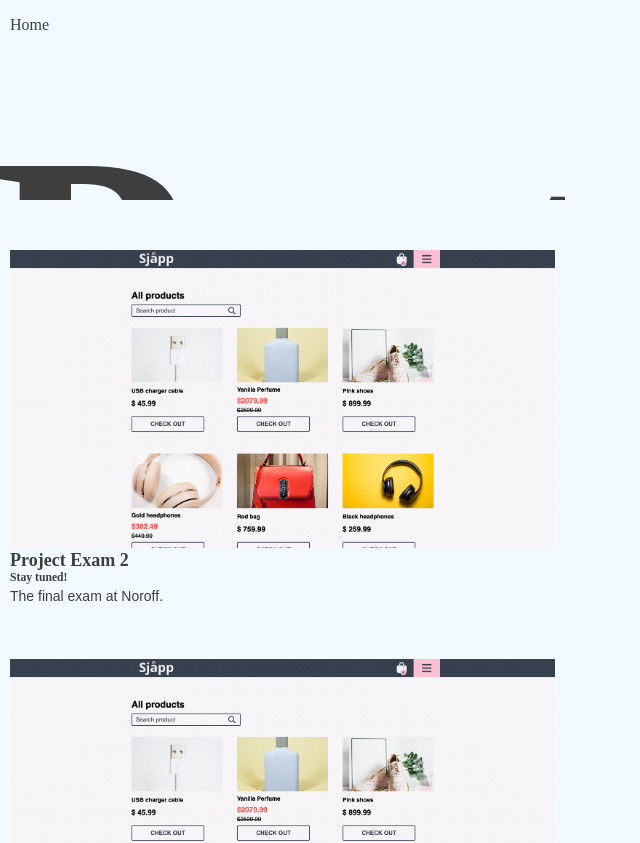
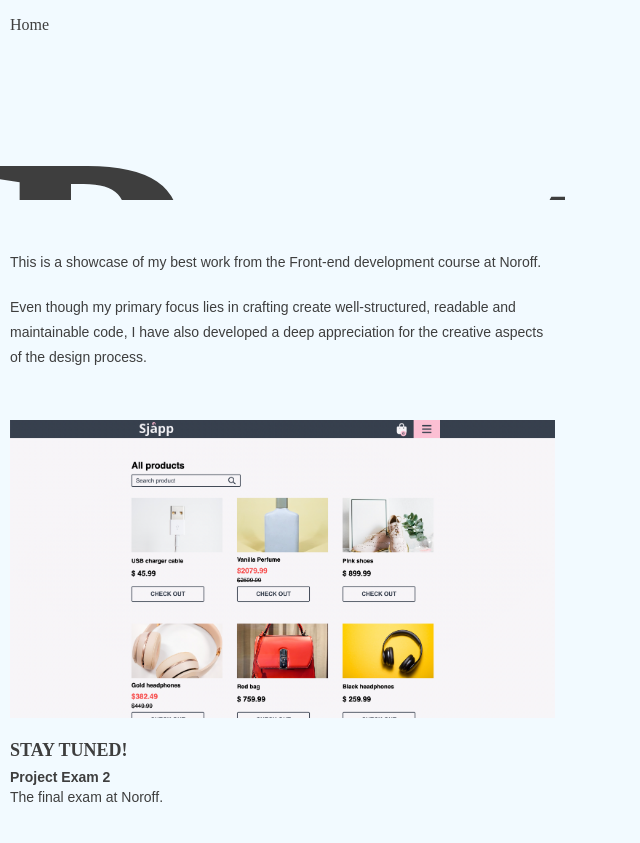
Before and after one commit to mathildeew/mathildeelinor-react, a React (Vite) app: page /portfolio in a window 1280 px wide. Shown: the top 843 px of the page, without its empty margins (0-640 px from the left). Built offline with nearby package versions, Linux system fonts and the light colour scheme; a web font is replaced by a local one.

Commit message:
adds content to portfolio

```diff
--- a/src/components/About/AboutContainer.styles.jsx
+++ b/src/components/About/AboutContainer.styles.jsx
@@ -26,8 +26,7 @@ export const AboutContainer = styled.main`
     z-index: 1;
   }
 
-  .text p:first-child,
-  button:first-child {
+  .text p:first-child {
     margin-bottom: 20px;
   }
 
--- a/src/components/About/index.jsx
+++ b/src/components/About/index.jsx
@@ -39,9 +39,10 @@ export default function About() {
         </section>
 
         <div className="sections">
-          <BaseButton>My CV</BaseButton>
           <BaseButton>
-            <Link to="/contact">Contact me</Link>
+            <Link to="../../../public/cv0.pdf" target="_blank">
+              My CV
+            </Link>
           </BaseButton>
         </div>
 
--- a/src/components/Portfolio/PortfolioContainer.styles.jsx
+++ b/src/components/Portfolio/PortfolioContainer.styles.jsx
@@ -6,7 +6,14 @@ export const PortfolioContainer = styled.main`
     left: -14px;
   }
 
+  .intro {
+    p:first-child {
+      margin-bottom: 20px;
+    }
+  }
+
   img {
     width: 100%;
+    margin-bottom: 20px;
   }
 `;
--- a/src/components/Portfolio/index.jsx
+++ b/src/components/Portfolio/index.jsx
@@ -16,11 +16,24 @@ export default function Portfolio() {
           <h1>Portfolio</h1>
         </div>
         <main>
+          <section className="intro sections">
+            <p>
+              This is a showcase of my best work from the Front-end development
+              course at Noroff.
+            </p>
+            <p>
+              Even though my primary focus lies in crafting create
+              well-structured, readable and maintainable code, I have also
+              developed a deep appreciation for the creative aspects of the
+              design process.
+            </p>
+          </section>
+
           {projects.map((project) => (
             <section className="bulk sections">
               <img src={project.image} />
-              <h2>{project.title}</h2>
-              <h3>{project.name}</h3>
+              <h2>{project.name}</h2>
+              <h3>{project.title}</h3>
               <p>{project.description}</p>
             </section>
           ))}
--- a/styles/GlobalStyles.jsx
+++ b/styles/GlobalStyles.jsx
@@ -55,7 +55,16 @@ ul {
     }
 
     h2 {
-        font-size: 1.8rem;;
+        font-size: 1.8rem;
+        text-transform: uppercase;
+    font-weight: 600;
+    margin-bottom: 8px;
+    }
+
+    h3 {
+        font-family: montserrat, sans-serif;
+        font-size: 1.4rem;
+        font-weight: 600;
     }
 
     a {
@@ -66,7 +75,7 @@ ul {
         color: var(--color-primary);
     }
 
-    h1, h2, a, span {
+    h1, a, span {
         font-family: Fromage, serif;
     }
 
```
Also changed, not shown: 1 other file (tests, documents, lock files or other folders).
